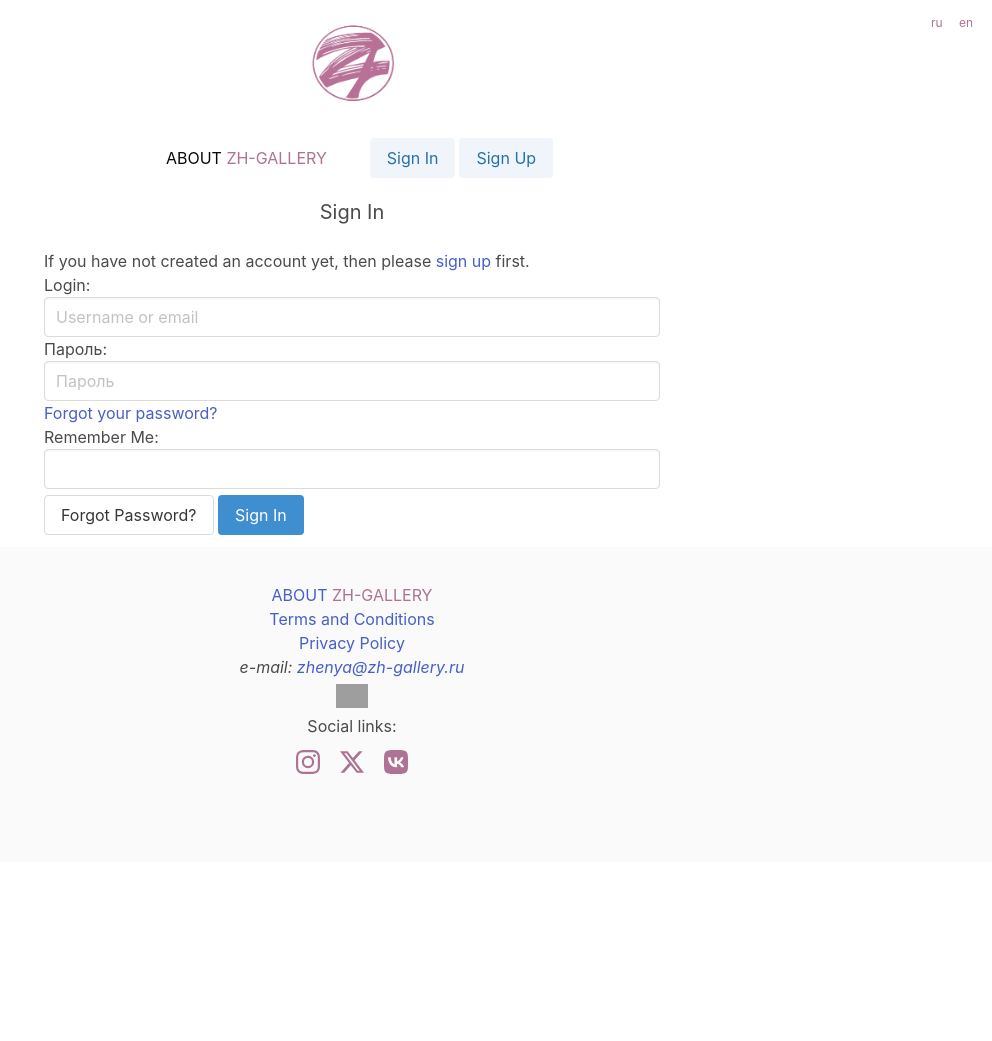
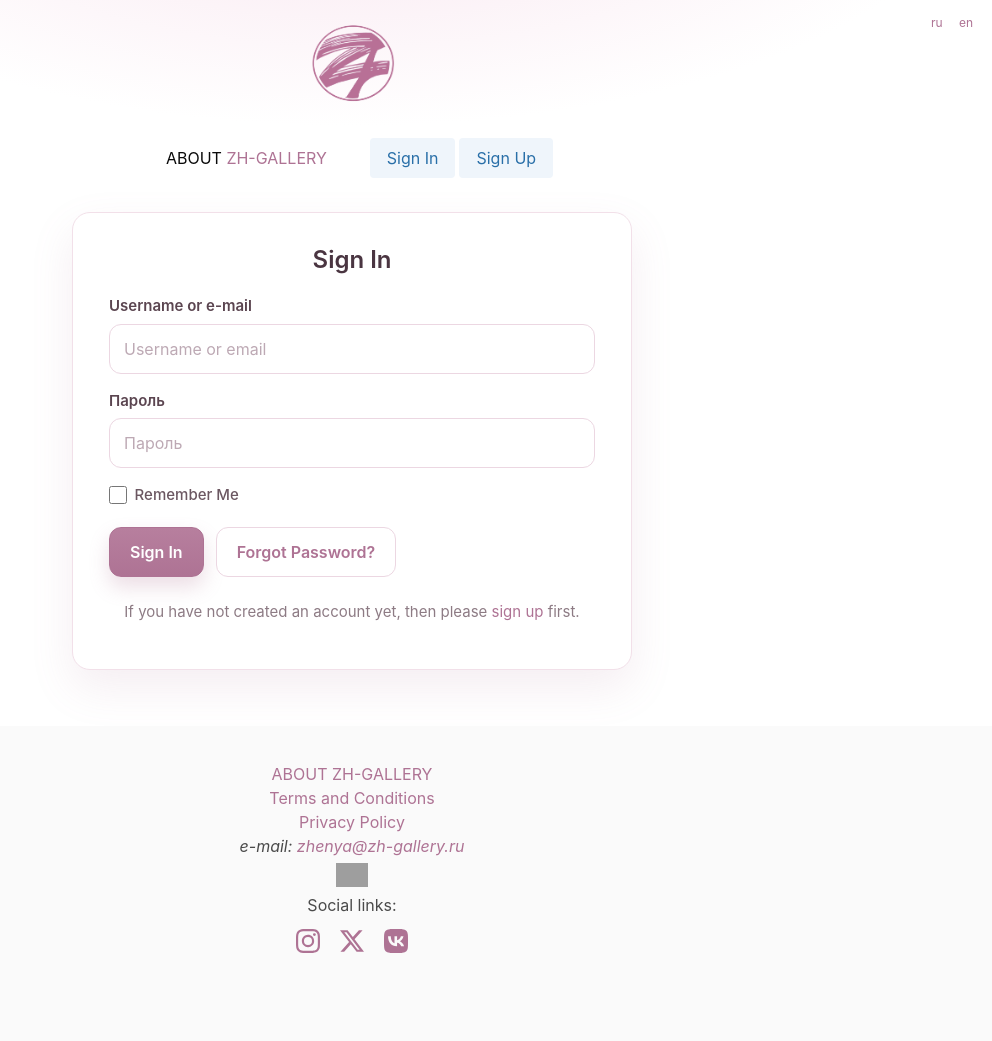
Before and after one commit to voltov-tom/zh-gallery, a Django app: page /accounts/login/ in a window 1280 px wide. Shown: the whole page, without its empty margins (288-1280 px from the left). Before the commit the page ends 774 px from the top, so only its background shows below. Run offline with Django 5.2, Linux system fonts and the light colour scheme; data that the repository does not hold is empty; some libraries are stand-ins or nearby versions; some web fonts are replaced; grey boxes are pictures that could not be loaded.

Commit message:
feat(auth): розовая тема для страниц входа и регистрации
- body получает класс auth-page на страницах django-allauth (флаг
  is_auth_page из контекст-процессора), поэтому одна таблица стилей
  auth.css оформляет все формы: вход, регистрацию, сброс/смену пароля,
  управление e-mail, соцаккаунты. Карточка с мягкой тенью, скруглённые
  поля с розовым фокусом, акцентная кнопка и «призрачная» вторичная ссылка.
- Логин и регистрация переписаны на пофайловый рендер: подписи, подсказки,
  ошибки по полям вместо form.as_p.
- Чекбокс «Запомнить меня» больше не получает класс input (выглядел как
  пустое текстовое поле на всю ширину) — миксин выбирает класс по типу
  виджета: checkbox / select / textarea.
- Иконка Google забрана в статику (была хотлинком на Wikimedia), кнопка
  провайдера оформлена как полноценная кнопка с подписью.
- Каталог переводов догнан до 100%: 43 строки, включая письма и страницы
  управления аккаунтом (часть взята из каталога allauth, часть переведена).
- Тесты: +5 (тема на страницах входа, отсутствие темы в профиле, чекбокс,
  локальная иконка, перевод кнопки), проверка «утёкших» шаблонных
  комментариев распространена на auth-страницы — на этом я снова поймал
  многострочный {# #}, который вылезал текстом в форму.

```diff
--- a/zh_gallery/core/context_processors.py
+++ b/zh_gallery/core/context_processors.py
@@ -6,9 +6,24 @@ from django.http import HttpRequest
 
 from . import selectors
 
+# URL-имена django-allauth: вход, регистрация, пароли, письма, соцаккаунты
+_AUTH_URL_PREFIXES = ("account_", "socialaccount_", "mfa_", "usersessions_")
+# ...но наши страницы профиля тоже начинаются с account_ — это не формы входа
+_PROFILE_URL_NAMES = {"account_view", "my_account_view"}
+
+
+def is_auth_page(request: HttpRequest) -> bool:
+    """True для страниц входа/регистрации — на них включается отдельная тема."""
+    match = getattr(request, "resolver_match", None)
+    url_name = getattr(match, "url_name", "") or ""
+    if url_name in _PROFILE_URL_NAMES:
+        return False
+    return url_name.startswith(_AUTH_URL_PREFIXES)
+
 
 def site_context(request: HttpRequest) -> dict:
     return {
         "categories": selectors.get_categories(),
         "about": selectors.get_about(),
+        "is_auth_page": is_auth_page(request),
     }
--- /dev/null
+++ b/zh_gallery/core/static/core/css/auth.css
@@ -0,0 +1,288 @@
+/* Тема страниц входа и регистрации (django-allauth).
+   Подключается после Bulma и components.css, всё скоупится под .auth-page —
+   класс на <body>, который выставляет core.context_processors.is_auth_page. */
+
+.auth-page {
+    background:
+        radial-gradient(900px 380px at 50% -140px, #f8e4ee 0%, rgba(248, 228, 238, 0) 70%),
+        #ffffff;
+}
+
+.auth-page main {
+    padding: 8px 16px 56px;
+}
+
+/* Карточка: все шаблоны allauth обёрнуты в <div class="column is-6 is-offset-3"> */
+.auth-page main > .column {
+    width: 100%;
+    max-width: 560px;
+    margin: 16px auto 0;
+    padding: 32px 36px 34px;
+    background: #ffffff;
+    border: 1px solid #f2e0e9;
+    border-radius: 18px;
+    box-shadow: 0 18px 44px rgba(174, 115, 148, 0.12);
+}
+
+@media screen and (max-width: 768px) {
+    .auth-page main > .column {
+        padding: 24px 20px 26px;
+        border-radius: 14px;
+    }
+}
+
+.auth-page .subtitle {
+    color: #4a3541;
+    font-size: 1.5rem;
+    font-weight: 600;
+    margin-bottom: 1.25rem;
+}
+
+.auth-page p {
+    color: #6b5761;
+    margin-bottom: 0.75rem;
+}
+
+.auth-page a {
+    color: #ae7394;
+}
+
+.auth-page a:hover {
+    color: #8f5b78;
+}
+
+/* --- поля ------------------------------------------------------------ */
+.auth-page label {
+    display: block;
+    font-weight: 600;
+    font-size: 0.9375rem;
+    color: #5b4550;
+    margin-bottom: 0.375rem;
+}
+
+.auth-page .input,
+.auth-page input[type="text"],
+.auth-page input[type="email"],
+.auth-page input[type="password"],
+.auth-page select,
+.auth-page textarea {
+    width: 100%;
+    height: auto;
+    padding: 0.75rem 0.875rem;
+    border: 1px solid #ecd7e2;
+    border-radius: 12px;
+    background-color: #ffffff;
+    color: #3c2f36;
+    box-shadow: none;
+    transition: border-color 0.16s ease, box-shadow 0.16s ease;
+}
+
+.auth-page .input::placeholder,
+.auth-page input::placeholder {
+    color: #bda9b4;
+}
+
+.auth-page .input:hover,
+.auth-page main input:hover {
+    border-color: #e3c6d5;
+}
+
+.auth-page .input:focus,
+.auth-page input:focus,
+.auth-page select:focus,
+.auth-page textarea:focus {
+    outline: none;
+    border-color: #ae7394;
+    box-shadow: 0 0 0 4px rgba(174, 115, 148, 0.16);
+}
+
+.auth-page .auth-field {
+    margin-bottom: 1rem;
+}
+
+.auth-page .auth-field__help {
+    margin-top: 0.375rem;
+    font-size: 0.8125rem;
+    color: #8d7b84;
+}
+
+.auth-page .auth-field__help ul {
+    margin: 0;
+    padding-left: 1.1rem;
+}
+
+.auth-page .auth-field__error,
+.auth-page .errorlist li {
+    margin-top: 0.375rem;
+    font-size: 0.875rem;
+    color: #c2335c;
+}
+
+.auth-page .errorlist {
+    list-style: none;
+    margin: 0.375rem 0 0;
+    padding: 0;
+}
+
+.auth-page .auth-alert {
+    margin-bottom: 1rem;
+    padding: 0.75rem 1rem;
+    border: 1px solid #f6cfdd;
+    border-radius: 12px;
+    background: #fdeef3;
+    color: #a32d51;
+    font-size: 0.9375rem;
+}
+
+.auth-page .auth-alert p {
+    margin: 0;
+    color: inherit;
+}
+
+/* «Запомнить меня»: чекбокс не должен выглядеть как текстовое поле */
+.auth-page .auth-checkbox {
+    display: flex;
+    align-items: center;
+    gap: 0.5rem;
+    margin: 0.5rem 0 1.25rem;
+}
+
+.auth-page .auth-checkbox input[type="checkbox"] {
+    width: 1.1rem;
+    height: 1.1rem;
+    margin: 0;
+    accent-color: #ae7394;
+}
+
+.auth-page .auth-checkbox label {
+    margin: 0;
+    font-weight: 500;
+    color: #6b5761;
+}
+
+/* --- кнопки ---------------------------------------------------------- */
+.auth-page main .button,
+.auth-page main button,
+.auth-page main input[type="submit"] {
+    height: auto;
+    padding: 0.75rem 1.25rem;
+    border-radius: 12px;
+    font-weight: 600;
+    transition: background-color 0.16s ease, box-shadow 0.16s ease, transform 0.12s ease;
+}
+
+.auth-page main .button[type="submit"],
+.auth-page main button[type="submit"],
+.auth-page main input[type="submit"],
+.auth-page main .button.primaryAction {
+    border: 1px solid #ae7394;
+    background: linear-gradient(180deg, #b77f9e, #ae7394);
+    color: #ffffff;
+    box-shadow: 0 10px 20px rgba(174, 115, 148, 0.24);
+}
+
+.auth-page main .button[type="submit"]:hover,
+.auth-page main button[type="submit"]:hover,
+.auth-page main input[type="submit"]:hover,
+.auth-page main .button.primaryAction:hover {
+    background: linear-gradient(180deg, #ae7394, #9c647f);
+    border-color: #9c647f;
+    color: #ffffff;
+    transform: translateY(-1px);
+}
+
+.auth-page main .button[type="submit"]:active,
+.auth-page main button[type="submit"]:active,
+.auth-page main input[type="submit"]:active,
+.auth-page main .button.primaryAction:active {
+    transform: translateY(0);
+    box-shadow: 0 4px 10px rgba(174, 115, 148, 0.28);
+}
+
+/* Ссылки-кнопки («Забыли пароль?») — спокойный призрачный вариант */
+.auth-page main a.button,
+.auth-page main .button.secondaryAction {
+    border: 1px solid #ecd7e2;
+    background: #ffffff;
+    color: #ae7394;
+    box-shadow: none;
+}
+
+.auth-page main a.button:hover,
+.auth-page main .button.secondaryAction:hover {
+    border-color: #ae7394;
+    background: #fdf6f9;
+    color: #8f5b78;
+}
+
+.auth-page .auth-actions {
+    display: flex;
+    align-items: center;
+    flex-wrap: wrap;
+    gap: 0.75rem;
+    margin-top: 0.5rem;
+}
+
+/* --- вход через Google и «или» --------------------------------------- */
+.auth-page .auth-providers {
+    margin-bottom: 1.25rem;
+}
+
+.auth-page .socialaccount_providers {
+    list-style: none;
+    margin: 0;
+    padding: 0;
+}
+
+.auth-page .auth-provider {
+    display: flex;
+    align-items: center;
+    justify-content: center;
+    gap: 0.625rem;
+    width: 100%;
+    padding: 0.75rem 1rem;
+    border: 1px solid #ecd7e2;
+    border-radius: 12px;
+    background: #ffffff;
+    color: #4a3541;
+    font-weight: 600;
+    text-decoration: none;
+    transition: border-color 0.16s ease, box-shadow 0.16s ease, background-color 0.16s ease;
+}
+
+.auth-page .auth-provider:hover {
+    border-color: #ae7394;
+    background: #fdf6f9;
+    color: #4a3541;
+    box-shadow: 0 8px 18px rgba(174, 115, 148, 0.14);
+}
+
+.auth-page .auth-provider__icon {
+    width: 20px;
+    height: 20px;
+}
+
+.auth-page .auth-divider {
+    display: flex;
+    align-items: center;
+    gap: 0.75rem;
+    margin: 1.25rem 0;
+    color: #b09aa6;
+    font-size: 0.875rem;
+    text-transform: lowercase;
+}
+
+.auth-page .auth-divider::before,
+.auth-page .auth-divider::after {
+    content: "";
+    flex: 1;
+    height: 1px;
+    background: #f0dfe7;
+}
+
+.auth-page .auth-footer-hint {
+    margin-top: 1.5rem;
+    font-size: 0.9375rem;
+    color: #8d7b84;
+    text-align: center;
+}
--- a/zh_gallery/core/templates/core/base.html
+++ b/zh_gallery/core/templates/core/base.html
@@ -11,6 +11,7 @@
     <link rel="stylesheet" href="https://cdn.jsdelivr.net/npm/bulma@0.9.4/css/bulma.min.css">
     <link rel="stylesheet" href="{% static 'core/css/main.css' %}">
     <link rel="stylesheet" href="{% static 'core/css/components.css' %}">
+    <link rel="stylesheet" href="{% static 'core/css/auth.css' %}">
     <link rel="icon" href="{% static 'core/images/favicon.png' %}" type="image/png">
     <link rel="preconnect" href="https://fonts.googleapis.com">
     <link href="https://fonts.googleapis.com/css2?family=Montserrat:ital,wght@1,200&family=Pushster&display=swap"
@@ -21,7 +22,7 @@
     <script type="module" src="{% static 'core/js/base.js' %}"></script>
 </head>
 
-<body>
+<body{% if is_auth_page %} class="auth-page"{% endif %}>
 
 <div class="preloader" data-preloader>
     <div class="preloader__image">
--- a/zh_gallery/templates/account/login.html
+++ b/zh_gallery/templates/account/login.html
@@ -3,45 +3,68 @@
 {% load i18n %}
 {% load account socialaccount %}
 
-{% block head_title %}{% trans "Sign In" %}{% endblock %}
+{% block title %}{% trans "Sign In" %} — Zh-gallery{% endblock title %}
 
 {% block content %}
-
     <div class="column is-6 is-offset-3">
         <h1 class="subtitle has-text-centered">{% trans "Sign In" %}</h1>
 
         {% get_providers as socialaccount_providers %}
-
         {% if socialaccount_providers %}
-<p>{% blocktrans with site.name as site_name %}Please sign in with one
-of your existing third party accounts. Or, <a href="{{ signup_url }}">sign up</a>
-for a {{ site_name }} account and sign in below:{% endblocktrans %}</p>
-
-<div class="socialaccount_ballot">
-
+            <div class="auth-providers">
                 <ul class="socialaccount_providers">
                     {% include "socialaccount/snippets/provider_list.html" with process="login" %}
                 </ul>
-
-  <div class="login-or">{% trans 'or' %}</div>
-
             </div>
 
+            <div class="auth-divider"><span>{% trans 'or' %}</span></div>
+
             {% include "socialaccount/snippets/login_extra.html" %}
-
-{% else %}
-<p>{% blocktrans %}If you have not created an account yet, then please
-<a href="{{ signup_url }}">sign up</a> first.{% endblocktrans %}</p>
         {% endif %}
 
-<form class="login" method="POST" action="{% url 'account_login' %}">
+        <form class="login auth-form" method="post" action="{% url 'account_login' %}">
             {% csrf_token %}
-  {{ form.as_p }}
+
+            {% if form.non_field_errors %}
+                <div class="auth-alert" role="alert">
+                    {% for error in form.non_field_errors %}<p>{{ error }}</p>{% endfor %}
+                </div>
+            {% endif %}
+
+            {% for field in form %}
+                {% if field.field.widget.input_type == "checkbox" %}
+                    <div class="auth-checkbox">
+                        {{ field }}
+                        <label for="{{ field.id_for_label }}">{{ field.label }}</label>
+                    </div>
+                {% else %}
+                    <div class="auth-field">
+                        <label class="auth-field__label" for="{{ field.id_for_label }}">{{ field.label }}</label>
+                        {{ field }}
+                        {# help_text пароля дублирует кнопку «забыли пароль» ниже #}
+                        {% if field.help_text and field.name != "password" %}
+                            <div class="auth-field__help">{{ field.help_text }}</div>
+                        {% endif %}
+                        {% for error in field.errors %}
+                            <p class="auth-field__error">{{ error }}</p>
+                        {% endfor %}
+                    </div>
+                {% endif %}
+            {% endfor %}
+
             {% if redirect_field_value %}
-  <input type="hidden" name="{{ redirect_field_name }}" value="{{ redirect_field_value }}" />
+                <input type="hidden" name="{{ redirect_field_name }}" value="{{ redirect_field_value }}">
             {% endif %}
-  <a class="button secondaryAction" href="{% url 'account_reset_password' %}">{% trans "Forgot Password?" %}</a>
-  <button class="primaryAction button is-info" type="submit">{% trans "Sign In" %}</button>
+
+            <div class="auth-actions">
+                <button class="button primaryAction" type="submit">{% trans "Sign In" %}</button>
+                <a class="button secondaryAction"
+                   href="{% url 'account_reset_password' %}">{% trans "Forgot Password?" %}</a>
+            </div>
         </form>
+
+        <p class="auth-footer-hint">
+            {% blocktrans %}If you have not created an account yet, then please <a href="{{ signup_url }}">sign up</a> first.{% endblocktrans %}
+        </p>
     </div>
-{% endblock %}
+{% endblock content %}
--- a/zh_gallery/userprofile/forms.py
+++ b/zh_gallery/userprofile/forms.py
@@ -17,26 +17,44 @@ from allauth.account.forms import (
     SignupForm,
 )
 from django import forms
+from django.forms import CheckboxInput, Select, Textarea
 from django.utils.translation import gettext_lazy as _
 
 from .fields import CustomCharField
 
 
 class BulmaFormMixin:
-    """Добавляет CSS-класс Bulma ко всем полям формы."""
+    """Добавляет CSS-класс Bulma ко всем полям формы.
 
-    widget_class = "input"
+    Класс зависит от типа виджета: чекбокс «запомнить меня» с классом ``input``
+    превращался в пустое текстовое поле на всю ширину.
+    """
+
+    def widget_class_for(self, widget) -> str:
+        if isinstance(widget, CheckboxInput):
+            return "checkbox"
+        if isinstance(widget, Select):
+            return "select"
+        if isinstance(widget, Textarea):
+            return "textarea"
+        return "input"
 
     def __init__(self, *args, **kwargs):
         super().__init__(*args, **kwargs)
         for field in self.fields.values():
             classes = field.widget.attrs.get("class", "")
-            if self.widget_class not in classes.split():
-                field.widget.attrs["class"] = f"{classes} {self.widget_class}".strip()
+            widget_class = self.widget_class_for(field.widget)
+            if widget_class not in classes.split():
+                field.widget.attrs["class"] = f"{classes} {widget_class}".strip()
 
 
 class LoginFormAllAuth(BulmaFormMixin, LoginForm):
-    pass
+    """Логин: у allauth поле называется «Login», подписываем понятнее."""
+
+    def __init__(self, *args, **kwargs):
+        super().__init__(*args, **kwargs)
+        if "login" in self.fields:
+            self.fields["login"].label = _("Username or e-mail")
 
 
 class SignupFormAllAuth(BulmaFormMixin, SignupForm):
```
Also changed, not shown: zh_gallery/core/tests/test_auth.py (+58 -0 lines), zh_gallery/core/tests/test_views.py (+10 -1 lines), zh_gallery/templates/account/signup.html (+38 -8 lines), zh_gallery/templates/socialaccount/snippets/provider_list.html (+23 -21 lines), zh_gallery/core/static/core/images/social/google.svg (added), zh_gallery/locale/ru/LC_MESSAGES/django.po. Lines whose indentation alone changed are shown as unchanged.
